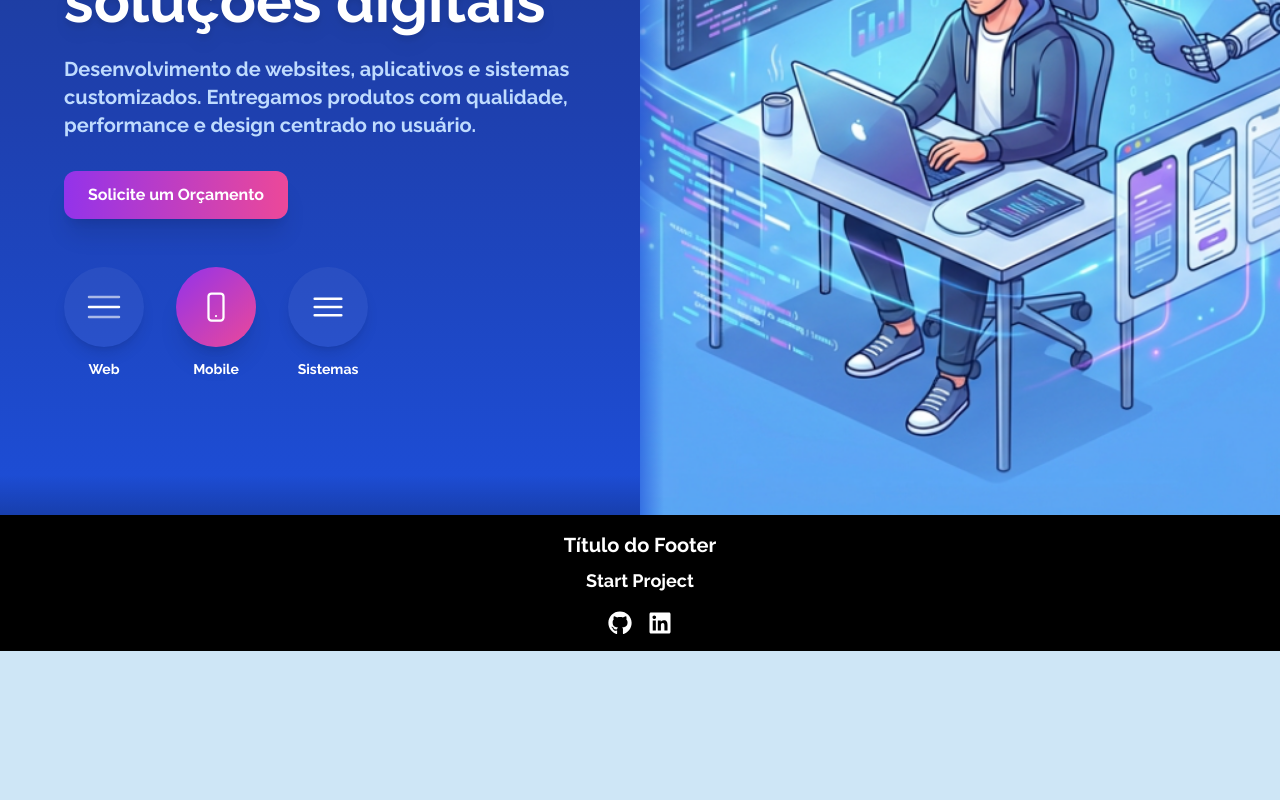
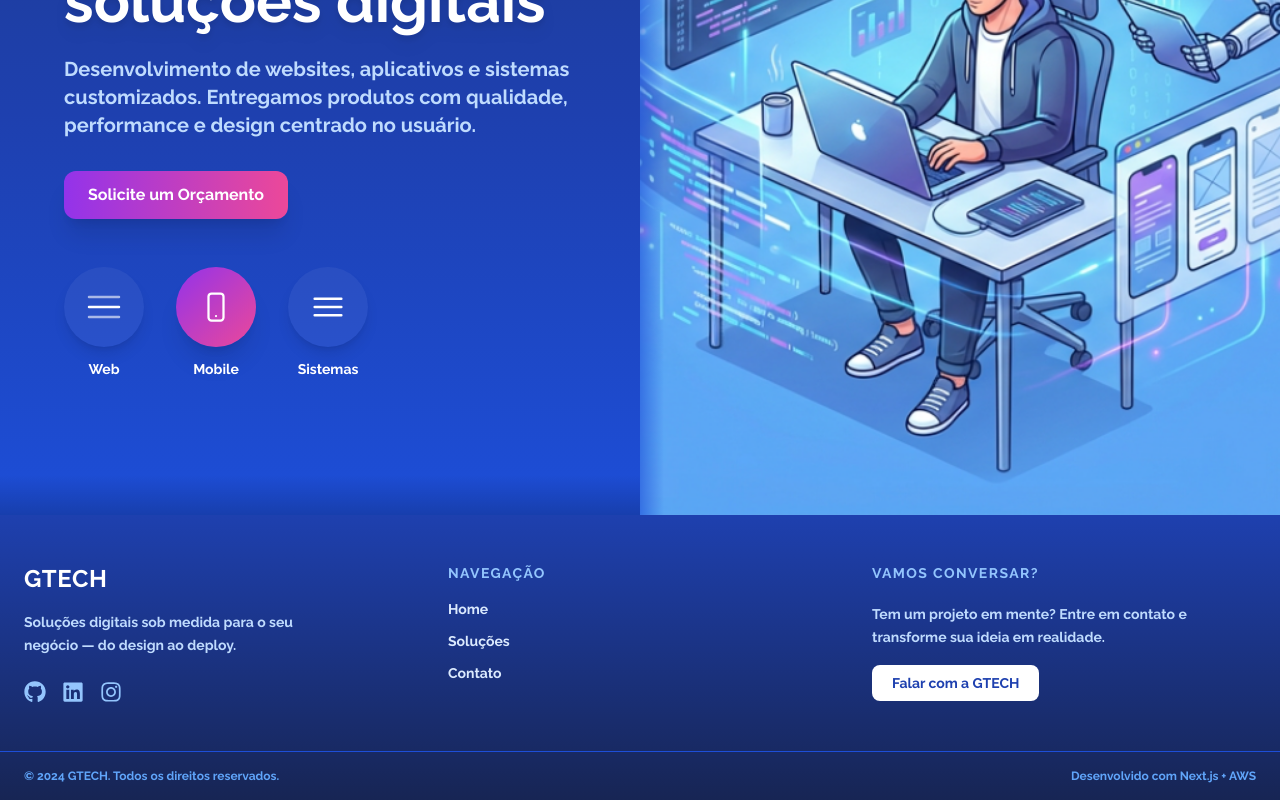
Before and after one commit to GabrielVieira-Code/gtech_portifolio, a Next.js app: page / in a window 1280 px wide. Shown: the part 349-1149 px from the top of the page. Before the commit the page ends 1000 px from the top, so only its background shows below. Built offline with nearby package versions, Linux system fonts and the light colour scheme.

Commit message:
melhoria de footer

```diff
--- a/app/components/footer.tsx
+++ b/app/components/footer.tsx
@@ -1,28 +1,79 @@
 'use client'
 import Link from 'next/link';
-import { FaInstagram, FaGithub, FaLinkedin } from 'react-icons/fa'; // Importa ícones do Font Awesome
+import { FaGithub, FaLinkedin, FaInstagram } from 'react-icons/fa';
 
 export default function Footer() {
+  const year = new Date().getFullYear();
+
   return (
-    <footer className="bg-black text-white py-4">
-      <div className="container mx-auto flex flex-col items-center">
-        {/* Título e Texto */}
-        <h2 className="text-xl font-bold mb-2">Título do Footer</h2>
-        <p className="text-lg mb-4">Start Project</p>
+    <footer className="bg-gradient-to-b from-blue-800 to-blue-950 text-white">
 
-        {/* Links dos ícones */}
-        <div className="flex space-x-4">
-          {/* <Link href="https://instagram.com" target="_blank" rel="noopener noreferrer">
-            <FaInstagram className="text-2xl hover:text-gray-400" />
-          </Link> */}
-          <Link href="https://github.com/GabrielVieira-Code" target="_blank" rel="noopener noreferrer">
-            <FaGithub className="text-2xl hover:text-gray-400" />
+      {/* Corpo principal */}
+      <div className="max-w-7xl mx-auto px-6 py-12 grid grid-cols-1 md:grid-cols-3 gap-10">
+
+        {/* Coluna 1 — Marca */}
+        <div className="flex flex-col gap-4">
+          <span className="text-2xl font-extrabold tracking-wide">GTECH</span>
+          <p className="text-blue-200 text-sm leading-relaxed max-w-xs">
+            Soluções digitais sob medida para o seu negócio — do design ao deploy.
+          </p>
+          <div className="flex gap-4 mt-2">
+            <a href="https://github.com/GabrielVieira-Code" target="_blank" rel="noopener noreferrer"
+              className="text-blue-300 hover:text-white transition-colors" aria-label="GitHub">
+              <FaGithub size={22} />
+            </a>
+            <a href="https://www.linkedin.com/in/gabrielvieirasantos/" target="_blank" rel="noopener noreferrer"
+              className="text-blue-300 hover:text-white transition-colors" aria-label="LinkedIn">
+              <FaLinkedin size={22} />
+            </a>
+            <a href="https://instagram.com" target="_blank" rel="noopener noreferrer"
+              className="text-blue-300 hover:text-white transition-colors" aria-label="Instagram">
+              <FaInstagram size={22} />
+            </a>
+          </div>
+        </div>
+
+        {/* Coluna 2 — Navegação */}
+        <div className="flex flex-col gap-3">
+          <h3 className="text-sm font-semibold uppercase tracking-widest text-blue-300 mb-1">
+            Navegação
+          </h3>
+          <Link href="/" className="text-blue-100 hover:text-white text-sm transition-colors">
+            Home
           </Link>
-          <Link href="https://www.linkedin.com/in/gabrielvieirasantos/" target="_blank" rel="noopener noreferrer">
-            <FaLinkedin className="text-2xl hover:text-gray-400" />
+          <Link href="/pages/cases" className="text-blue-100 hover:text-white text-sm transition-colors">
+            Soluções
+          </Link>
+          <Link href="/pages/contact" className="text-blue-100 hover:text-white text-sm transition-colors">
+            Contato
+          </Link>
+        </div>
+
+        {/* Coluna 3 — CTA */}
+        <div className="flex flex-col gap-4">
+          <h3 className="text-sm font-semibold uppercase tracking-widest text-blue-300 mb-1">
+            Vamos conversar?
+          </h3>
+          <p className="text-blue-200 text-sm leading-relaxed">
+            Tem um projeto em mente? Entre em contato e transforme sua ideia em realidade.
+          </p>
+          <Link
+            href="/pages/contact"
+            className="self-start bg-white text-blue-800 text-sm font-semibold px-5 py-2 rounded-lg hover:bg-blue-100 transition-colors"
+          >
+            Falar com a GTECH
           </Link>
         </div>
       </div>
+
+      {/* Barra inferior */}
+      <div className="border-t border-blue-700">
+        <div className="max-w-7xl mx-auto px-6 py-4 flex flex-col sm:flex-row items-center justify-between gap-2 text-blue-400 text-xs">
+          <span>© {year} GTECH. Todos os direitos reservados.</span>
+          <span>Desenvolvido com Next.js + AWS</span>
+        </div>
+      </div>
+
     </footer>
   );
 }
```
